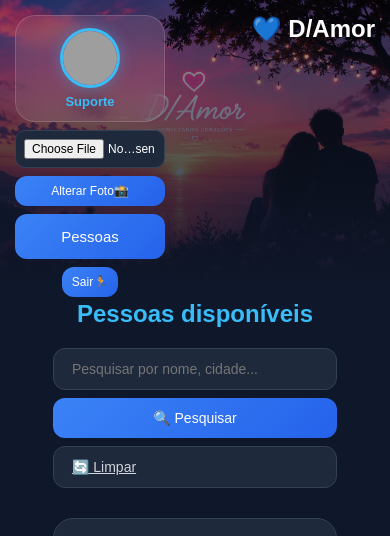
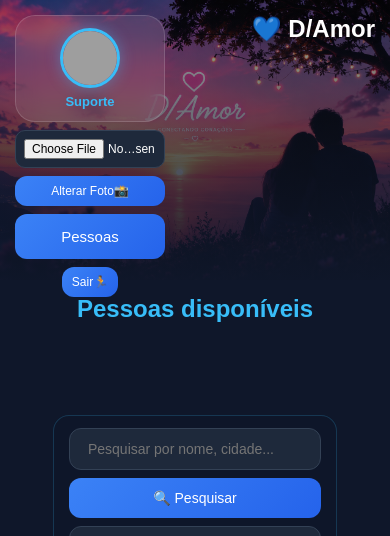
Before and after one commit to ODespertardoAmor/despertardoamor, a Flask app: page / in a window 390 px wide. Shown: the top 536 px of the page. Run offline with Flask 3, Linux system fonts and the light colour scheme; the visitor is signed in with stand-in values (Sample User, id 1); data comes from the database, SQL or seed files in the repository; data that the repository does not hold is empty; grey boxes are pictures that could not be loaded.

Commit message:
Update home.html

```diff
--- a/templates/home.html
+++ b/templates/home.html
@@ -312,7 +312,72 @@
             border: 2px solid #1e293b;
             z-index: 10;
         }
+        /*barra de pesquisa fixa*/
+        /* CONTEÚDO PRINCIPAL - AJUSTADO PARA FIXAR A PESQUISA */
+.container {
+    overflow-y: auto;
+    flex: 1;
+    max-width: 900px;
+    margin: 0 auto;
+    padding: 20px;
+    /* Adiciona espaço no topo para a barra fixa */
+    padding-top: 90px;
+    position: relative;
+}
 
+/* Título ajustado para ficar acima da barra fixa */
+.titulo {
+    text-align: center;
+    color: #38bdf8;
+    font-size: 32px;
+    /* Posiciona o título acima da barra fixa */
+    position: absolute;
+    top: 20px;
+    left: 0;
+    right: 0;
+    margin: 0;
+}
+
+/* ESTILO DA BARRA DE PESQUISA - AGORA FIXA */
+.form-pesquisa {
+    display: flex;
+    gap: 10px;
+    max-width: 600px;
+    margin: 0 auto;
+    align-items: center;
+    /* Faz a barra ficar fixa no topo do container */
+    position: sticky;
+    top: 20px;
+    /* Coloca acima dos cards */
+    z-index: 50;
+    /* Adiciona fundo para cobrir os cards ao rolar */
+    background: rgba(15, 23, 42, 0.95);
+    backdrop-filter: blur(10px);
+    padding: 15px 20px;
+    border-radius: 16px;
+    border: 1px solid rgba(56, 189, 248, 0.2);
+}
+
+/* Ajuste no celular para a barra fixa */
+@media(max-width: 767px) {
+    .container {
+        padding-top: 120px;
+    }
+
+    .titulo {
+        font-size: 24px;
+        top: 15px;
+    }
+
+    .form-pesquisa {
+        flex-direction: column;
+        align-items: stretch;
+        gap: 8px;
+        max-width: 100%;
+        top: 15px;
+        padding: 12px 15px;
+    }
+}
         /* ADAPTAÇÃO PARA CELULAR - PERFIL CONTINUA FIXO */
         @media(max-width: 767px) {
             .topo {
```
